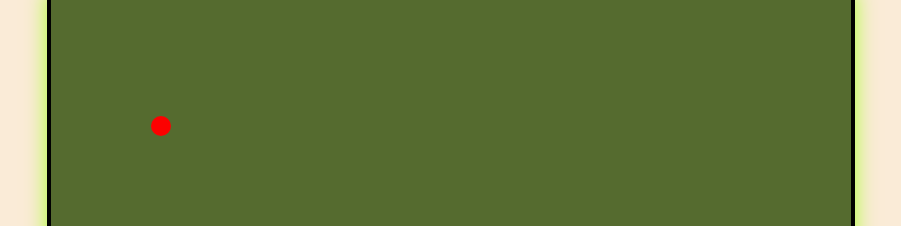
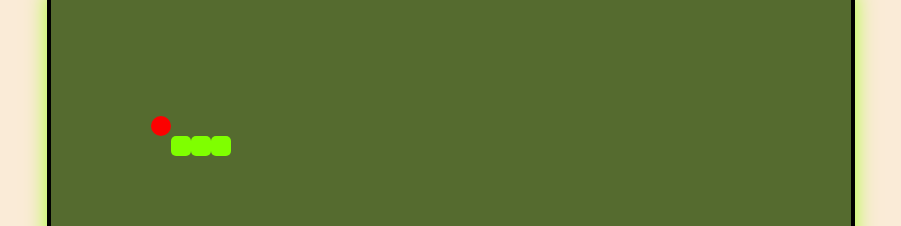
Before and after one commit to Sourabh-km13/Snake-Game, a plain HTML site: page index.html in a window 1280 px wide. Both pictures are taken after a click on the button "Start". Shown: the part 155-381 px from the top of the page, without its empty margins (189-1090 px from the left). Drawn offline with Linux system fonts and the light colour scheme.

Commit message:
snake in the game

```diff
--- a/index.js
+++ b/index.js
@@ -4,7 +4,7 @@ document.addEventListener('DOMContentLoaded',()=>{
     let score =0;
     let food = {x:100,y:120};
     let gameStarted = false;
-    let position = [{x:120,y:140},{x:140,y:140},{x:160,y:140}];
+    let snakePosition = [{x:120,y:140},{x:140,y:140},{x:160,y:140}];
     const Arena = document.getElementById('Arena')
 
     function drawDiv(x, y, classname) {
@@ -18,11 +18,16 @@ document.addEventListener('DOMContentLoaded',()=>{
     function drawScoreBoard(){
         const scoreBoard = document.getElementById('score-board')
         scoreBoard.textContent=`Score: ${score}`
+
     }
     function drawFoodandSnake(){
         Arena.innerHTML=''
         const foodDiv = drawDiv(food.x,food.y,'food')
         Arena.appendChild(foodDiv)
+        snakePosition.forEach(pos=>{
+            const element = drawDiv(pos.x,pos.y,'snake');
+            Arena.appendChild(element)
+        })
     }
     function gameLoop() {
         setInterval(() => {
--- a/style.css
+++ b/style.css
@@ -47,3 +47,10 @@ body{
         opacity: 1;
     }
 }
+.snake{
+    width: 20px;
+    height: 20px;
+    position: absolute;
+    background-color: chartreuse;
+    border-radius: 5px;
+}
```
